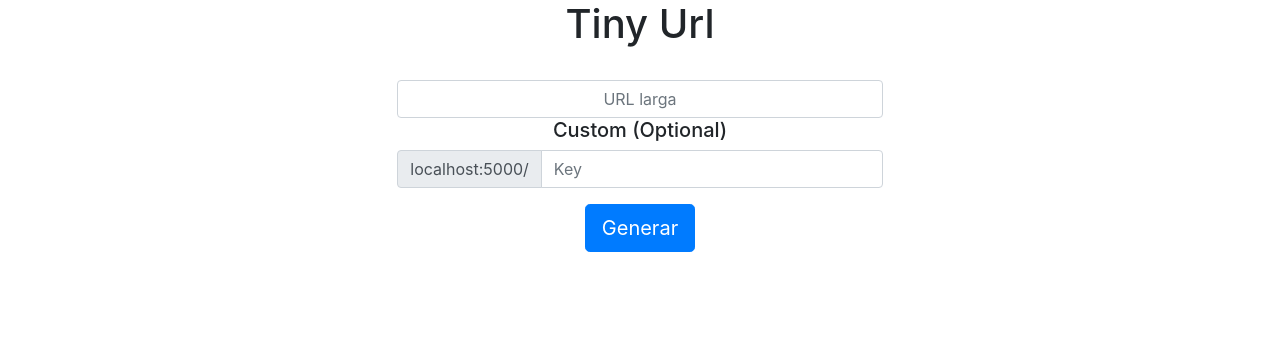
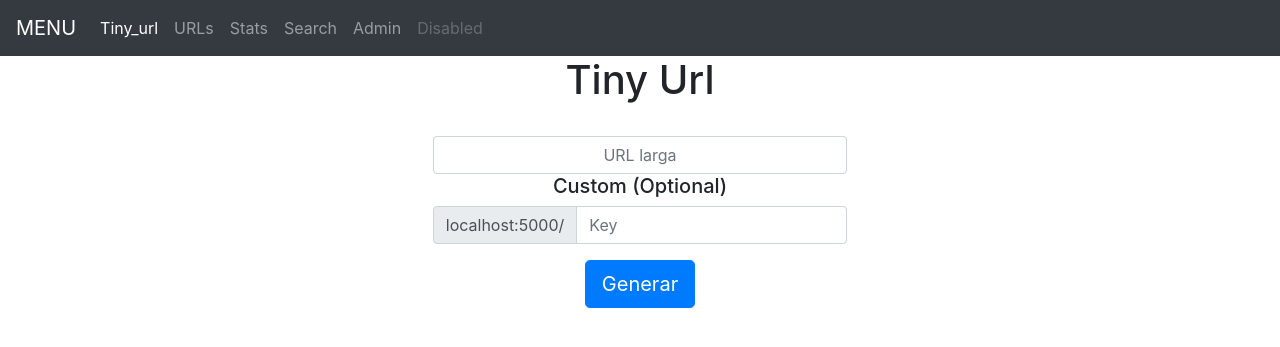
Before and after one commit to CruzdelCid/tiny_urlpro, a Flask app: page / in a window 1280 px wide. Shown: the top 347 px of the page. Run offline with Flask 2, Linux system fonts and the light colour scheme; some libraries are stand-ins or nearby versions.

Commit message:
botón copiar

```diff
--- a/templates/index.html
+++ b/templates/index.html
@@ -1,16 +1,6 @@
-<!doctype html>
-<html lang="en">
-  <head>
-    <!-- Required meta tags -->
-    <meta charset="utf-8">
-    <meta name="viewport" content="width=device-width, initial-scale=1, shrink-to-fit=no">
+{% extends 'layout.html' %}
 
-    <!-- Bootstrap CSS -->
-    <link rel="stylesheet" href="https://cdn.jsdelivr.net/npm/bootstrap@4.5.3/dist/css/bootstrap.min.css" integrity="sha384-TX8t27EcRE3e/ihU7zmQxVncDAy5uIKz4rEkgIXeMed4M0jlfIDPvg6uqKI2xXr2" crossorigin="anonymous">
-
-    <title>Tiny Url</title>
-  </head>
-  <body>
+{% block body %}
     <h1 class="text-center">Tiny Url</h1>
     <div class="col-xl-5 col-lg-6 col-md-8 col-sm-10 mx-auto text-center form p-4">
       <form action="" class="justify-content-center">
@@ -30,10 +20,30 @@
     {% if result %}
     <div class="col-xl-5 col-lg-6 col-md-8 col-sm-10 mx-auto form p-4">
       <h4>Resultado</h4>
-      <h6>URL: <span class="border border-dark" id="URL" type="text">localhost:5000/{{result['key']}}</span></h6>
+      <h6>URL: <input type="text" value="localhost:5000/{{result['key']}}" id="myInput"></h6>
+
+
+      <!-- The button used to copy the text -->
+      <button onclick="myFunction()">Copy link</button>
     </div>
+    <script>
+      function myFunction() {
+      /* Get the text field */
+      var copyText = document.getElementById("myInput");
+
+      /* Select the text field */
+      copyText.select();
+      copyText.setSelectionRange(0, 99999); /*For mobile devices*/
+
+      /* Copy the text inside the text field */
+      document.execCommand("copy");
+
+      /* Alert the copied text */
+      alert("Copied the text: " + copyText.value);
+    }
+
+    </script>
 
     {% endif %}
 
-  </body>
-</html>
+{% endblock %}
--- a/templates/layout.html
+++ b/templates/layout.html
@@ -9,7 +9,34 @@
   </head>
   <body>
     <!-- JINJA2 -->
-    {% include 'includes/_navbar.html' %}
+    <nav class="navbar navbar-expand-lg navbar-dark bg-dark">
+      <a class="navbar-brand" href="#">MENU</a>
+      <button class="navbar-toggler" type="button" data-toggle="collapse" data-target="#navbarNav" aria-controls="navbarNav" aria-expanded="false" aria-label="Toggle navigation">
+        <span class="navbar-toggler-icon"></span>
+      </button>
+      <div class="collapse navbar-collapse" id="navbarNav">
+        <ul class="navbar-nav">
+          <li class="nav-item active">
+            <a class="nav-link" href="/">Tiny_url <span class="sr-only">(current)</span></a>
+          </li>
+          <li class="nav-item">
+            <a class="nav-link" href="/urls">URLs</a>
+          </li>
+          <li class="nav-item">
+            <a class="nav-link" href="/stats">Stats</a>
+          </li>
+          <li class="nav-item">
+            <a class="nav-link" href="/search">Search</a>
+          </li>
+          <li class="nav-item">
+            <a class="nav-link" href="/admin">Admin</a>
+          </li>
+          <li class="nav-item">
+            <a class="nav-link disabled" href="#" tabindex="-1" aria-disabled="true">Disabled</a>
+          </li>
+        </ul>
+      </div>
+    </nav>
     <div class="container">
         {% block body %}{% endblock %}
     </div>
```
